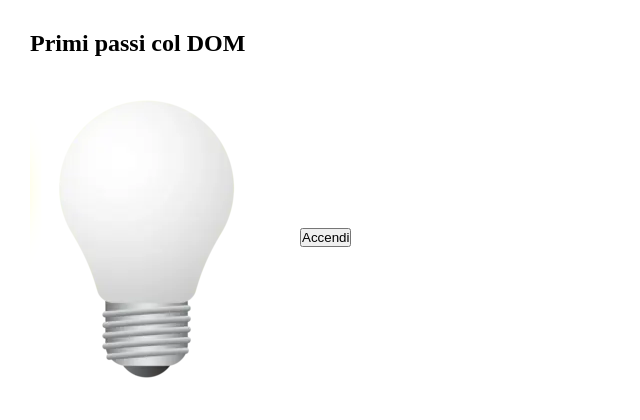
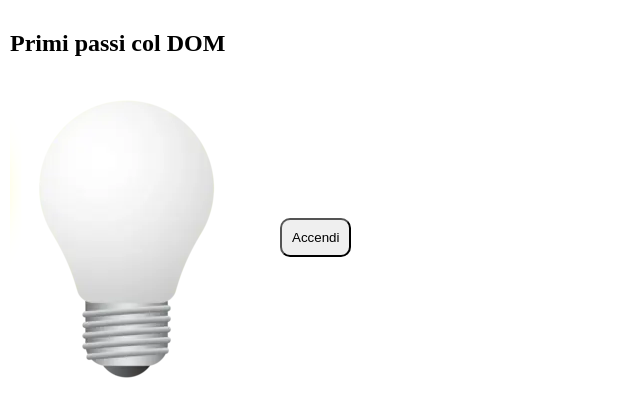
Before and after one commit to eleonoracappellesso/js-dom-1, a plain HTML site: page index.html in a window 1280 px wide. Shown: the whole page, without its empty margins (0-640 px from the left). Drawn offline with Linux system fonts and the light colour scheme.

Commit message:
added style to on-off-btn

```diff
--- a/css/style.css
+++ b/css/style.css
@@ -10,7 +10,7 @@
 
 .container {
     max-width: 1220px;
-    margin: 30px auto;
+    margin: 30px 10px;
 }
 
 .d-flex {
@@ -20,3 +20,9 @@
 .ai-center{
     align-items: center;
 }
+
+#on-off-btn {
+    padding: 10px;
+    border-radius: 10px;
+    cursor: pointer;
+}
```
